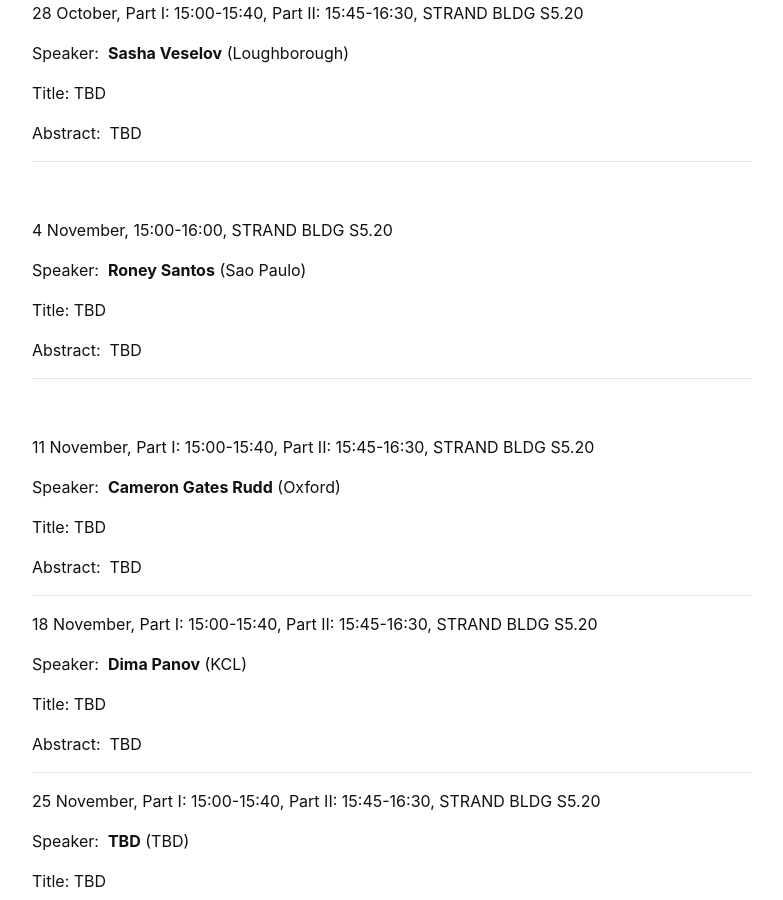
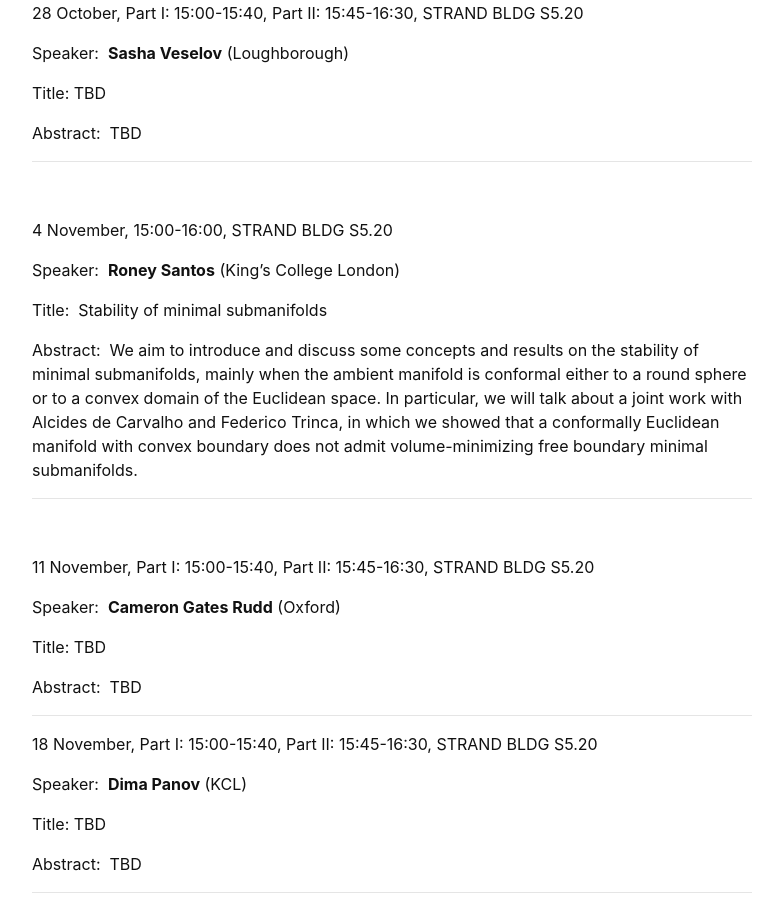
Before and after one commit to kcl-geometry-seminar/kcl-geometry-seminar.github.io, a Jekyll site: the page built from pages/index.md, in a window 1280 px wide and 900 px high, scrolled down 833 px. Shown: the whole window, without its empty margins (248-1031 px from the left). Built offline with Jekyll 4.4.1, drawn with Linux system fonts in a browser that asks for light colours; a script that is not in the unit is left out.

Commit message:
Update index.md
Updated Roney Santos's title, abstract, and affiliation.

```diff
--- a/pages/index.md
+++ b/pages/index.md
@@ -46,11 +46,11 @@ Abstract:&nbsp; TBD
 
 4 November,  15:00-16:00,  STRAND BLDG S5.20
 
-Speaker:&nbsp; **Roney Santos** (Sao Paulo)
+Speaker:&nbsp; **Roney Santos** (King's College London)
 
-Title:&nbsp;TBD
+Title:&nbsp; Stability of minimal submanifolds
 
-Abstract:&nbsp; TBD
+Abstract:&nbsp; We aim to introduce and discuss some concepts and results on the stability of minimal submanifolds, mainly when the ambient manifold is conformal either to a round sphere or to a convex domain of the Euclidean space. In particular, we will talk about a joint work with Alcides de Carvalho and Federico Trinca, in which we showed that a conformally Euclidean manifold with convex boundary does not admit volume-minimizing free boundary minimal submanifolds.
 
 ---------------------------------------------------------
 <br />
```
